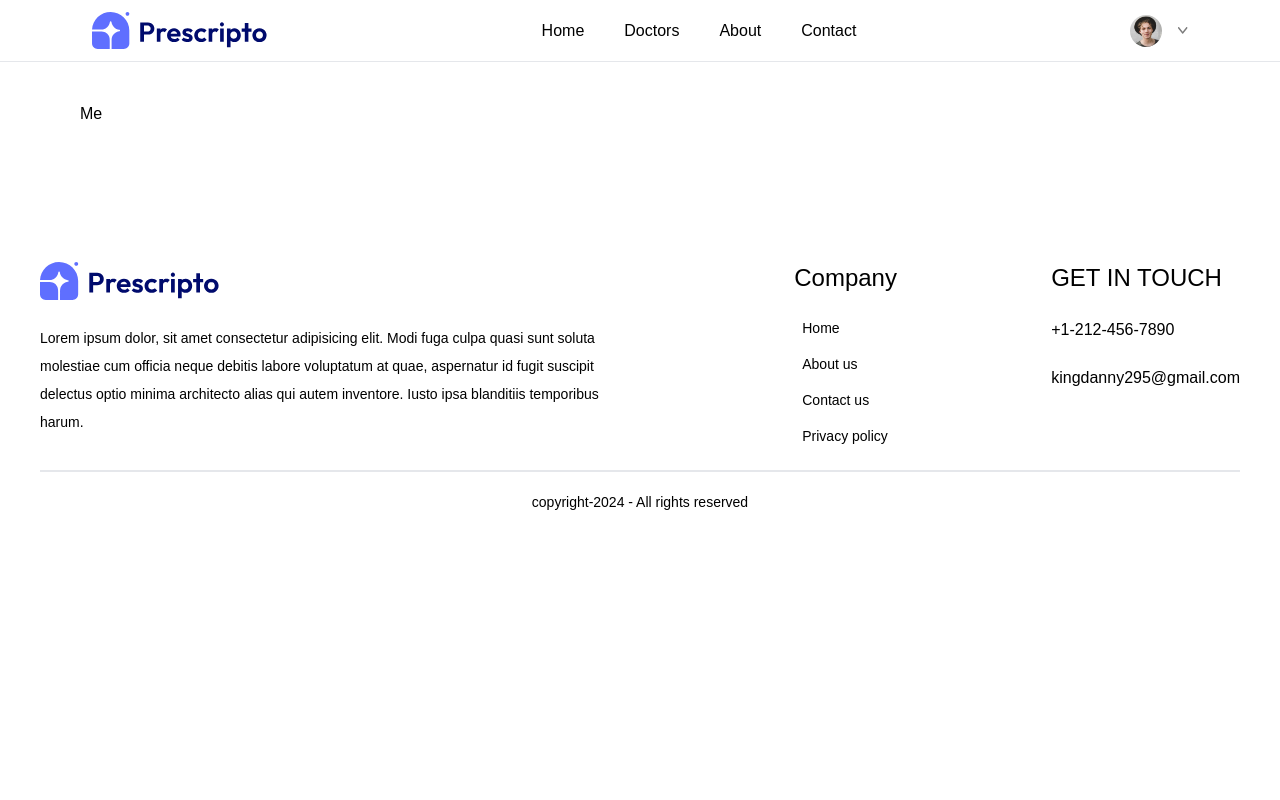
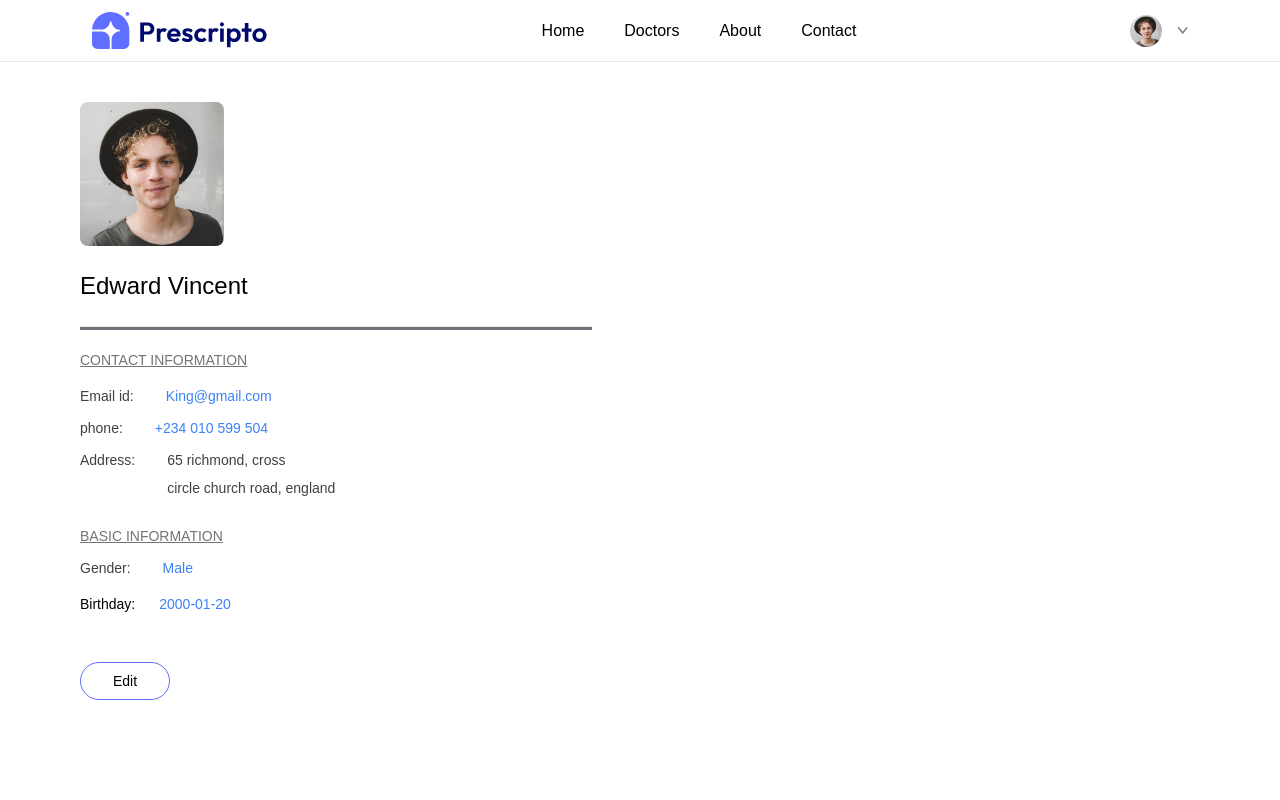
Before and after one commit to Vader4k/prescripto, a React (Vite) app in the folder frontend/: page /profile in a window 1280 px wide. Shown: the top 800 px of the page. Built offline with nearby package versions, Linux system fonts and the light colour scheme; a web font is replaced by a local one.

Commit message:
@add/ made profile page and used conditional form rendering

```diff
--- a/frontend/src/pages/Profile.tsx
+++ b/frontend/src/pages/Profile.tsx
@@ -1,11 +1,152 @@
-
+import { useState } from "react";
+import { assets } from "../assets/assets_frontend/assets";
 
 const Profile = () => {
+  const [userData, setUserData] = useState({
+    name: "Edward Vincent",
+    image: assets.profile_pic,
+    email: "King@gmail.com",
+    phone: "+234 010 599 504",
+    addreess: {
+      line1: "65 richmond, cross",
+      line2: "circle church road, england",
+    },
+    gender: "Male",
+    dob: "2000-01-20",
+  });
+
+  const [isEdit, setIsEdit] = useState<boolean>(false);
+
   return (
-    <div>
-      Me
+    <div className="flex flex-col max-w-lg gap-2 text-sm">
+      <img
+        className="rounded-lg max-w-36"
+        src={userData.image}
+        alt={userData.name + "image"}
+      />
+      {isEdit ? (
+        <input
+          value={userData.name}
+          className="px-4 py-1 my-4 font-medium bg-gray-100 border outline-none max-w-60"
+          type="text"
+          onChange={(e) =>
+            setUserData((prev) => ({ ...prev, name: e.target.value }))
+          }
+        />
+      ) : (
+        <p className="my-4 text-2xl font-medium">{userData.name}</p>
+      )}
+      <hr className="h-1 bg-zinc-500" />
+      <div>
+        <p className="mt-3 font-medium underline text-neutral-500">
+          CONTACT INFORMATION
+        </p>
+        <div className="flex flex-col gap-3 mt-4 text-neutral-700">
+          <div className="flex gap-8">
+            <p className="font-medium">Email id:</p>
+            <p className="text-blue-500">{userData.email}</p>
+          </div>
+          <div className="flex gap-8">
+            <p className="font-medium">phone:</p>
+            <p>
+              {isEdit ? (
+                <input
+                  value={userData.phone}
+                  type="text"
+                  className="px-4 py-1 font-medium bg-gray-100 border outline-none max-w-60"
+                  onChange={(e) =>
+                    setUserData((prev) => ({ ...prev, phone: e.target.value }))
+                  }
+                />
+              ) : (
+                <p className="text-blue-500">{userData.phone}</p>
+              )}
+            </p>
+          </div>
+          <div className="flex gap-8">
+            <p className={`font-medium ${isEdit ? 'mt-4': ''}`}>Address:</p>
+            <p>
+              {isEdit ? (
+                <div className="grid mt-4">
+                  <input
+                    value={userData.addreess.line1}
+                    className="px-4 py-1 font-medium bg-gray-100 border outline-none max-w-60"
+                    type="text"
+                    onChange={(e) =>
+                      setUserData((prev) => ({
+                        ...prev,
+                        addreess: { ...prev.addreess, line1: e.target.value },
+                      }))
+                    }
+                  />
+                  <input
+                    value={userData.addreess.line2}
+                    className="px-4 py-1 my-4 font-medium bg-gray-100 border outline-none max-w-60"
+                    type="text"
+                    onChange={(e) =>
+                      setUserData((prev) => ({
+                        ...prev,
+                        addreess: { ...prev.addreess, line2: e.target.value },
+                      }))
+                    }
+                  />
+                </div>
+              ) : (
+                <div className="grid grid-cols-1 gap-2">
+                  <p>{userData.addreess.line1}</p>
+                  <p>{userData.addreess.line2}</p>
+                </div>
+              )}
+            </p>
+          </div>
+        </div>
+        <div className="flex flex-col gap-3 mt-4 text-neutral-700">
+          <p className="mt-3 font-medium underline text-neutral-500">
+            BASIC INFORMATION
+          </p>
+          <div className="flex gap-8">
+            <p className="font-medium">Gender:</p>
+            {isEdit ? (
+              <select
+                value={userData.gender}
+                className="bg-gray-300 max-w-20"
+                onChange={(e) =>
+                  setUserData((prev) => ({ ...prev, gender: e.target.value }))
+                }
+              >
+                <option value="Male">Male</option>
+                <option value="Female">Female</option>
+              </select>
+            ) : (
+              <p className="text-blue-500">{userData.gender}</p>
+            )}
+          </div>
+        </div>
+        <div className="flex gap-6 mt-4">
+          <p className="font-medium">Birthday:</p>
+          {isEdit ? (
+            <input
+              value={userData.dob}
+              className="p-2 bg-gray-100 rounded max-w-28"
+              type="date"
+              onChange={(e) =>
+                setUserData((prev) => ({ ...prev, dob: e.target.value }))
+              }
+            />
+          ) : (
+            <p className="text-blue-500">{userData.dob}</p>
+          )}
+        </div>
+      </div>
+      <div className="mt-10">
+        {isEdit ? (
+          <button className="px-8 py-2 border rounded-full border-primary" onClick={() => setIsEdit(false)}>Save information</button>
+        ) : (
+          <button className="px-8 py-2 border rounded-full border-primary" onClick={() => setIsEdit(true)}>Edit</button>
+        )}
+      </div>
     </div>
-  )
-}
+  );
+};
 
-export default Profile
+export default Profile;
```
Also changed, not shown: frontend/src/pages/Auth.tsx (+12 -2 lines).
